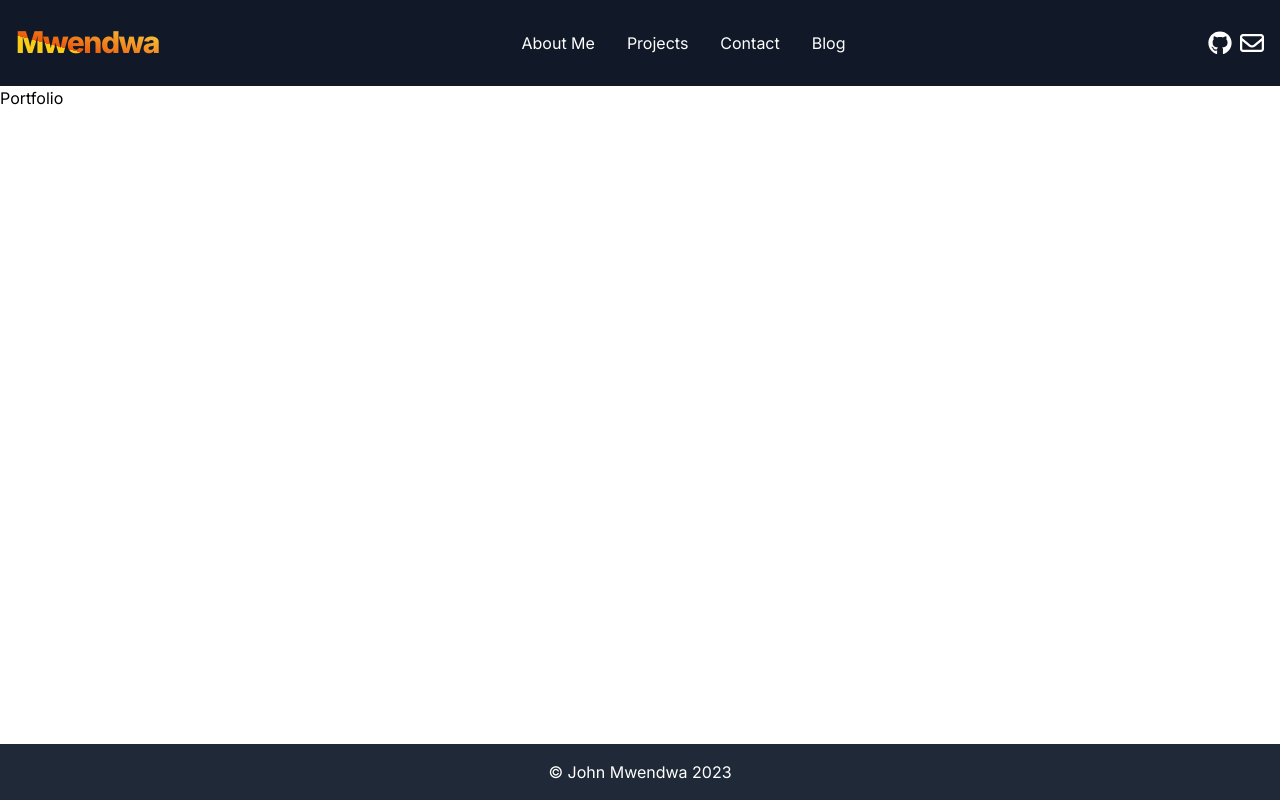
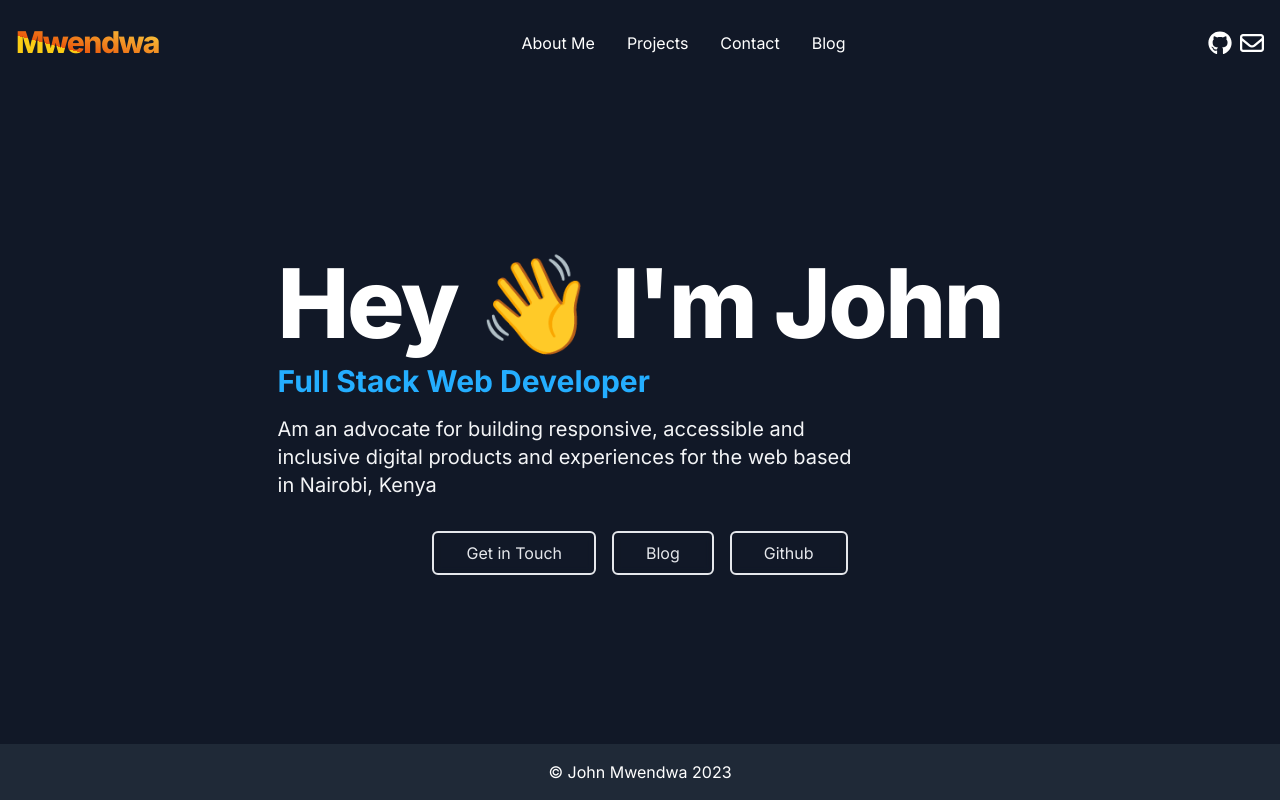
Before and after one commit to JohnMwendwa/portfolio_v2, a Next.js app: page / in a window 1280 px wide. Built offline with nearby package versions, Linux system fonts and the light colour scheme.

Commit message:
Create the hero section

```diff
--- a/src/pages/index.tsx
+++ b/src/pages/index.tsx
@@ -1,3 +1,94 @@
+import Link from "next/link";
+import { motion } from "framer-motion";
+
+const FramerLink = motion(Link);
+
 export default function Home() {
-  return <div>Portfolio</div>;
+  return (
+    <div className="h-full flex flex-col justify-center items-center py-8 px-4 bg-gray-900">
+      <div className="text-center sm:text-start">
+        <h1 className="text-white text-5xl sm:text-6xl lg:text-8xl font-extrabold tracking-tight mb-3">
+          Hey 👋 I&apos;m John
+        </h1>
+        <h2 className="font-bold text-2xl sm:text-3xl  text-blue-400 saturate-200 mb-4">
+          Full Stack Web Developer
+        </h2>
+        <p className="max-w-sm sm:max-w-xl text-base sm:text-lg md:text-xl text-gray-100">
+          Am an advocate for building responsive, accessible and inclusive
+          digital products and experiences for the web based in Nairobi, Kenya
+        </p>
+      </div>
+      <div className="w-full  mx-auto flex flex-col justify-center items-center  sm:flex-row sm:space-x-4 space-y-4 sm:space-y-0 mt-4 md:mt-8 px-6">
+        <FramerLink
+          href={"/contact"}
+          className="w-full sm:w-auto border-2 px-8 py-2 rounded-md hover:scale-105 hover:border-blue-600 hover:bg-gray-800 focus:border-blue-600 outline-transparent transition-all duration-300 text-center text-gray-200 backdrop-blur-sm backdrop-filter"
+          variants={AnimatedLink}
+          initial="initial"
+          animate="animate"
+        >
+          Get in Touch
+        </FramerLink>
+        <FramerLink
+          href="https://blog.johnmwendwa.me"
+          aria-label="Visit my developer blog"
+          target="_blank"
+          className="w-full sm:w-auto border-2 px-8 py-2 rounded-md hover:scale-105 hover:border-blue-600 hover:bg-gray-800 focus:border-blue-600 outline-transparent transition-all duration-300 text-center text-gray-200 backdrop-blur-sm backdrop-filter"
+          variants={AnimatedLink}
+          initial="initial"
+          animate="animate2"
+        >
+          Blog
+        </FramerLink>
+        <FramerLink
+          href="https://github.com/JohnMwendwa"
+          aria-label="Visit my github profile"
+          target="_blank"
+          className="w-full sm:w-auto border-2 px-8 py-2 rounded-md hover:scale-105 hover:border-blue-600 hover:bg-gray-800 focus:border-blue-600 outline-transparent transition-all duration-300 text-center text-gray-200 backdrop-blur-sm backdrop-filter"
+          variants={AnimatedLink}
+          initial="initial"
+          animate="animate3"
+        >
+          Github
+        </FramerLink>
+      </div>
+    </div>
+  );
 }
+
+const AnimatedLink = {
+  initial: {
+    opacity: 0,
+    y: 50,
+    x: -20,
+  },
+  animate: {
+    opacity: 1,
+    y: 0,
+    x: 0,
+    transition: {
+      delay: 0.3,
+      // ease: "easeIn",
+      type: "spring",
+    },
+  },
+  animate2: {
+    opacity: 1,
+    y: 0,
+    x: 0,
+    transition: {
+      delay: 0.7,
+      // ease: "easeIn",
+      type: "spring",
+    },
+  },
+  animate3: {
+    opacity: 1,
+    y: 0,
+    x: 0,
+    transition: {
+      delay: 1.2,
+      // ease: "easeIn",
+      type: "spring",
+    },
+  },
+};
```
